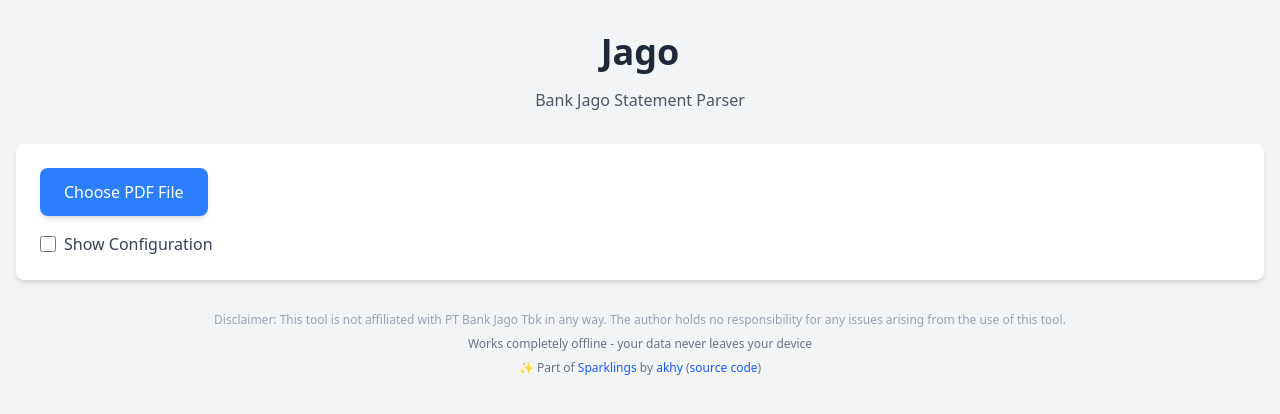
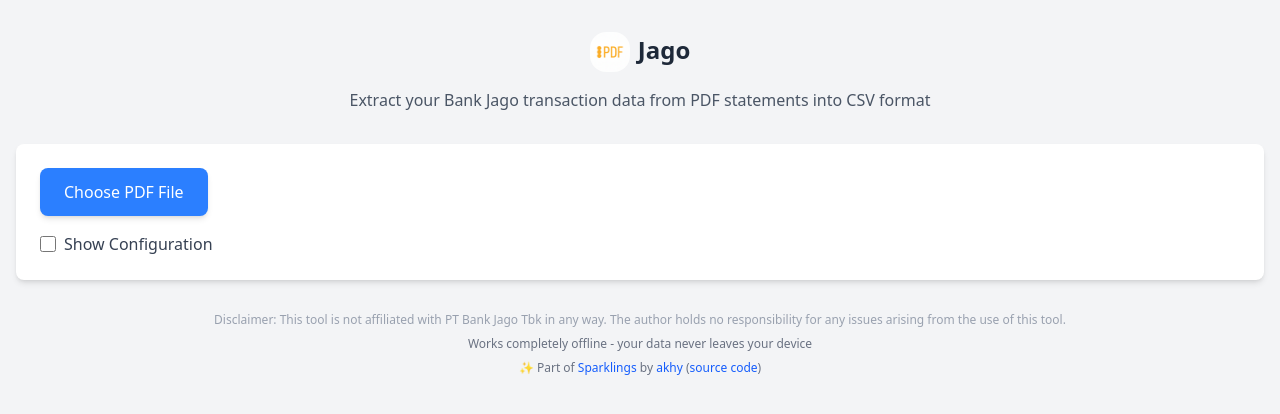
Before and after one commit to akhy/sparklings, a React (Vite) app in the folder apps/jago/: page / in a window 1280 px wide. Shown: the top 414 px of the page. Built offline with nearby package versions, Linux system fonts and the light colour scheme.

Commit message:
style(jago): update page header

```diff
--- a/apps/jago/src/App.tsx
+++ b/apps/jago/src/App.tsx
@@ -160,11 +160,12 @@
   return (
     <div className="min-h-screen bg-gray-100 py-8 px-4">
       <div className="max-w-7xl mx-auto">
-        <h1 className="text-4xl font-bold text-center mb-4 text-gray-800">
+        <h1 className="text-2xl font-bold text-center mb-4 text-gray-800 font-stretch-50%">
+          <img src="/android-chrome-192x192.png" alt="Jago Logo" className="inline-block w-10 h-10 mr-2 align-middle rounded-2xl" />
           Jago
         </h1>
         <p className="text-center text-gray-600 mb-8">
-          Bank Jago Statement Parser
+          Extract your Bank Jago transaction data from PDF statements into CSV format
         </p>
 
         {/* File Upload */}
```
